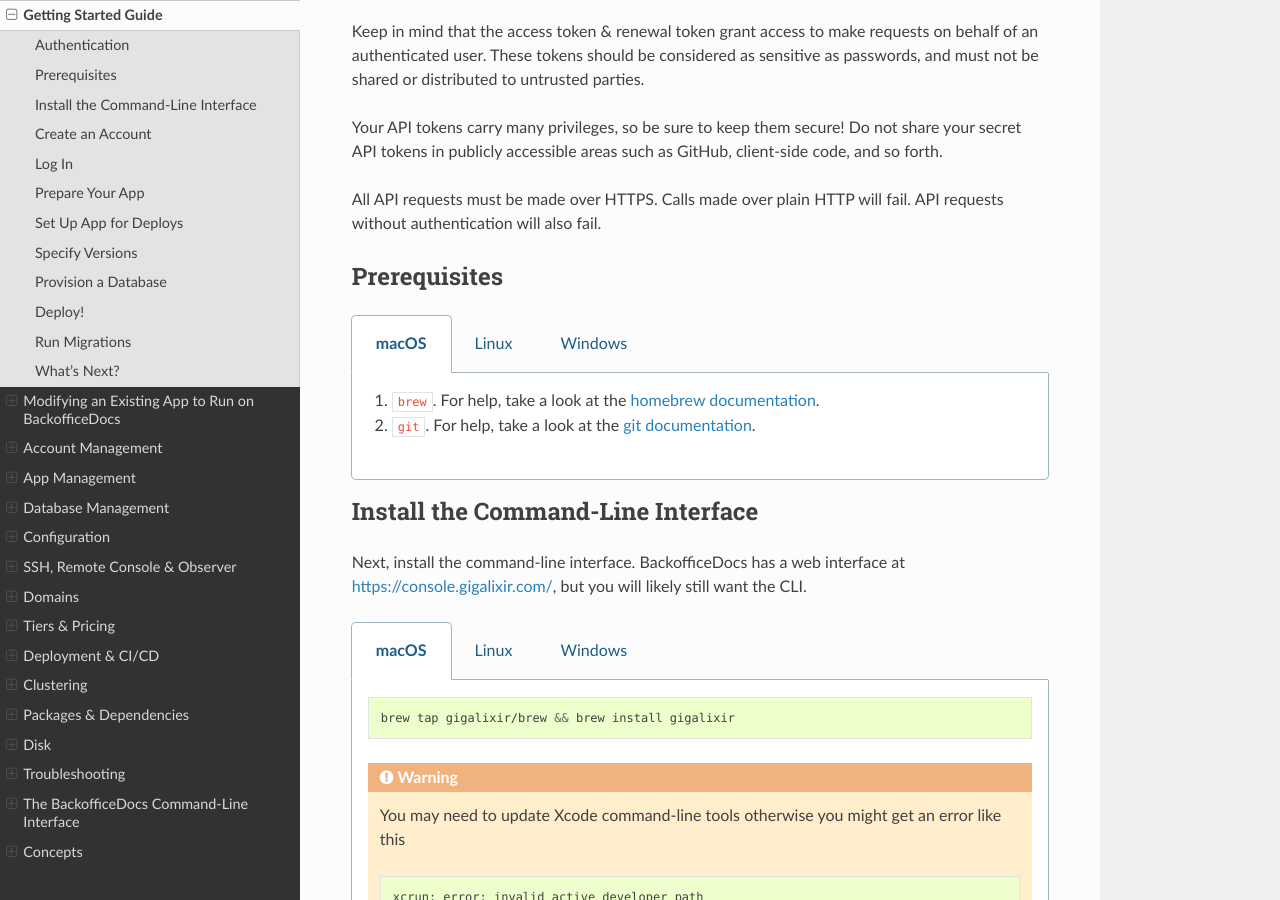
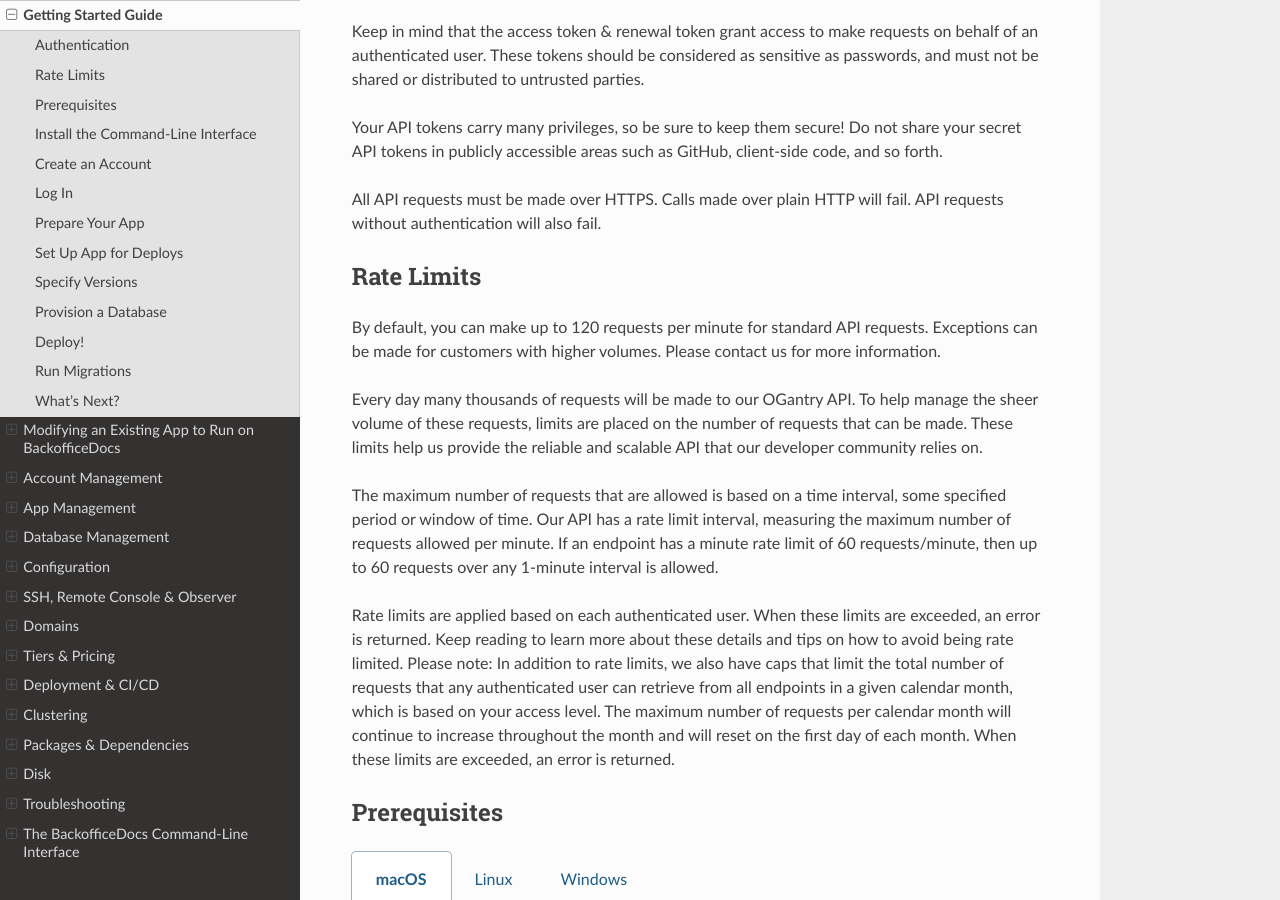
Before and after one commit to ddaugher/backoffice_docs, a Sphinx documentation site: the page built from source/getting-started-guide.rst, in a window 1280 px wide and 900 px high, scrolled down 623 px. Built offline with Sphinx 7.4.7 and the Read the Docs theme 2.0.0, drawn with Linux system fonts in a browser that asks for light colours; pages that are not in the unit, such as notebooks, are missing from menus.

Commit message:
adding rate limit to getting started

```diff
--- a/source/getting-started-guide.rst
+++ b/source/getting-started-guide.rst
@@ -30,6 +30,26 @@
 GitHub, client-side code, and so forth.
 
 All API requests must be made over HTTPS. Calls made over plain HTTP will fail. API requests without authentication will also fail.
+
+Rate Limits
+-----------
+
+By default, you can make up to 120 requests per minute for standard API requests. Exceptions can be made for customers with higher volumes.
+Please contact us for more information.
+
+Every day many thousands of requests will be made to our OGantry API. To help manage the sheer volume of these requests, limits are
+placed on the number of requests that can be made. These limits help us provide the reliable and scalable API that our developer
+community relies on.
+
+The maximum number of requests that are allowed is based on a time interval, some specified period or window of time. Our API has a rate
+limit interval, measuring the maximum number of requests allowed per minute. If an endpoint has a minute rate limit of 60 requests/minute,
+then up to 60 requests over any 1-minute interval is allowed.
+
+Rate limits are applied based on each authenticated user. When these limits are exceeded, an error is returned. Keep reading to learn more
+about these details and tips on how to avoid being rate limited.
+Please note: In addition to rate limits, we also have caps that limit the total number of requests that any authenticated user can retrieve
+from all endpoints in a given calendar month, which is based on your access level. The maximum number of requests per calendar month will
+continue to increase throughout the month and will reset on the first day of each month. When these limits are exceeded, an error is returned.
 
 Prerequisites
 -------------
```
